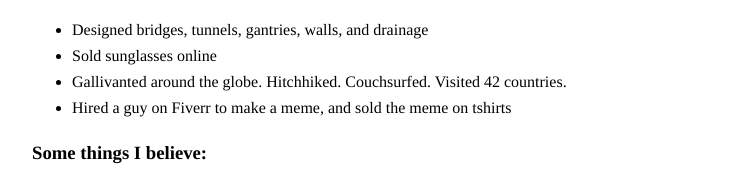
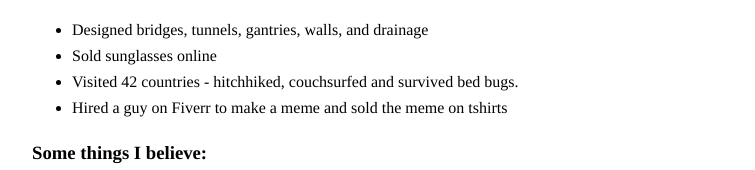
Before and after one commit to anthonycbl/anthonycbl.github.io, a plain HTML site: page index.html in a window 1280 px wide. Shown: the part 380-550 px from the top of the page, without its empty margins (208-963 px from the left). Drawn offline with Linux system fonts and the light colour scheme.

Commit message:
added interesting things

```diff
--- a/index.html
+++ b/index.html
@@ -38,8 +38,8 @@
     <ul>
         <li>Designed bridges, tunnels, gantries, walls, and drainage</li>
         <li>Sold sunglasses online</li>
-        <li>Gallivanted around the globe. Hitchhiked. Couchsurfed. Visited 42 countries.</li>
-        <li>Hired a guy on Fiverr to make a meme, and sold the meme on tshirts</li>
+        <li>Visited 42 countries - hitchhiked, couchsurfed and survived bed bugs.</li>
+        <li>Hired a guy on Fiverr to make a meme and sold the meme on tshirts</li>
     </ul>
 
     <h3>Some things I believe:</h3>
```
